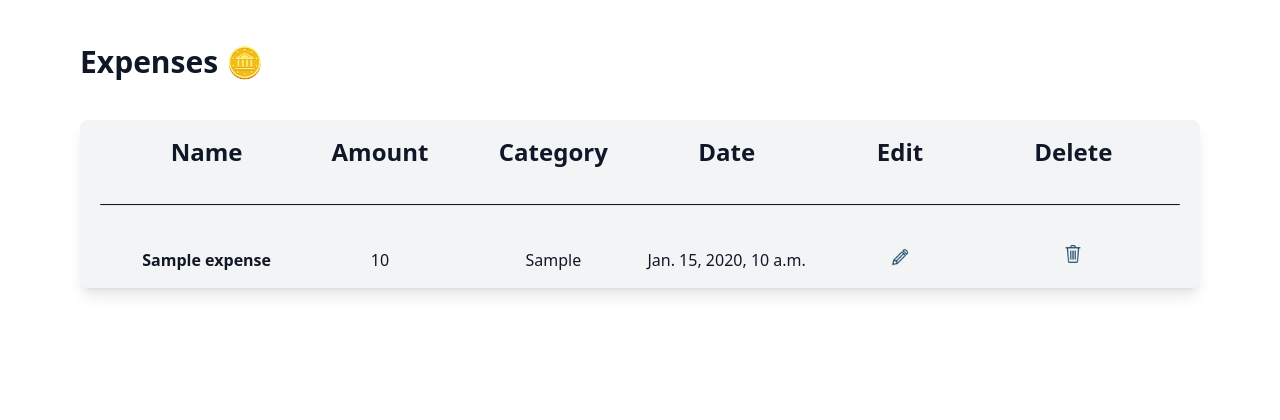
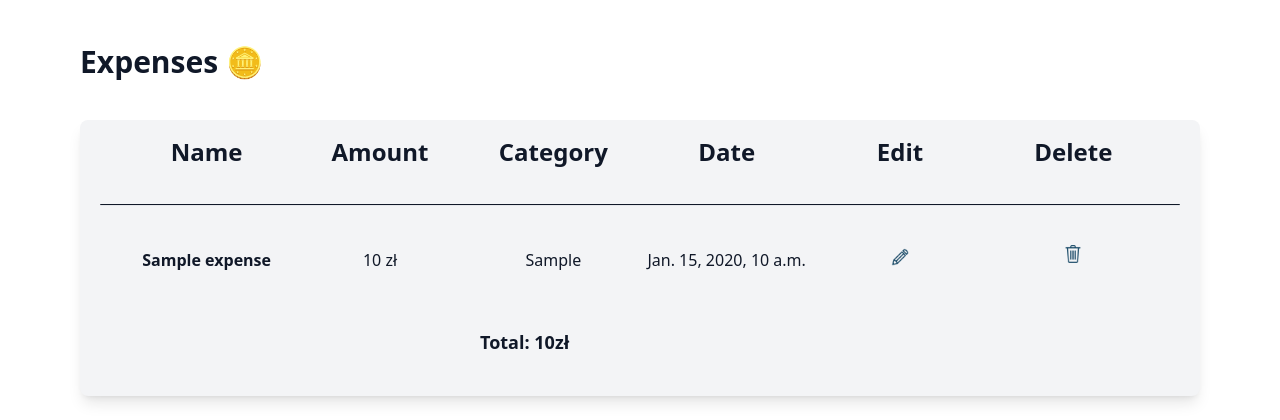
Before and after one commit to mmich1209/expense_app_django_zaliczenie, a Django app: page /expense_app/ in a window 1280 px wide. Shown: the part 380-800 px from the top of the page. Run offline with Django 5.2, Linux system fonts and the light colour scheme; tables that the repository leaves empty hold one stand-in row (values such as "Sample post"); style sheets or scripts are compiled from the project's sources.

Commit message:
Added the 'total_expenses' view

```diff
--- a/expense_tracker/templates/expense_tracker/index.html
+++ b/expense_tracker/templates/expense_tracker/index.html
@@ -51,7 +51,7 @@
         {% for expense in expenses %}
             <div class=" expense-row flex px-10 py-4 justify-center">
                 <span class="font-bold">{{ expense.name }}</span>
-                <span>{{ expense.amount }}</span>
+                <span>{{ expense.amount }} zł</span>
                 <span>{{ expense.category }}</span>
                 <span>{{ expense.date }}</span>
                 <span class="align-middle"><a class="flex justify-center" href="{% url 'edit' expense.id %}">
@@ -66,6 +66,10 @@
                     </form>
                 </span>
             </div>{% endfor %}
+    <!-- Displaying total-->
+    <div class="px-100 py-10">
+       <span class="font-bold text-lg">  Total: {{ total_expenses.amount__sum }}zł</span>
+    </div>
     </div>
 
 
--- a/expense_tracker/views.py
+++ b/expense_tracker/views.py
@@ -1,6 +1,7 @@
 from django.shortcuts import render, redirect
 from .models import Expense
 from .forms import ExpenseForm
+from django.db.models import Sum
 
 
 # Create your views here.
@@ -12,8 +13,10 @@ def index(request):
             expense.save()
 
     expenses = Expense.objects.all()
+    total_expenses = expenses.aggregate(Sum('amount'))
+
     expense_form = ExpenseForm()
-    return render(request, 'expense_tracker/index.html', {'expense_form': expense_form, 'expenses': expenses})
+    return render(request, 'expense_tracker/index.html', {'expense_form': expense_form, 'expenses': expenses, 'total_expenses': total_expenses})
 
 
 def delete(request, id):
```
